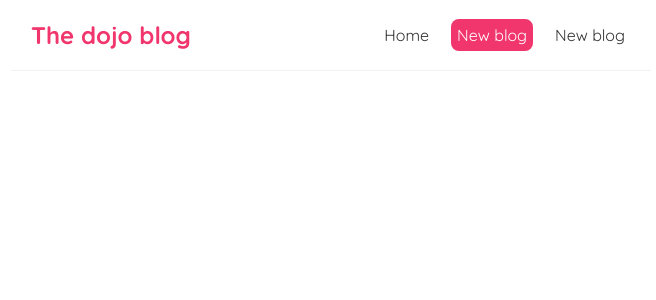
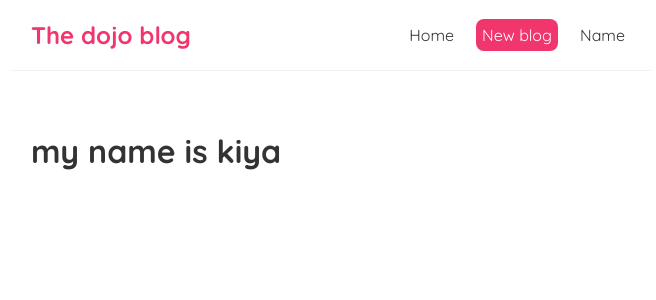
Before and after one commit to kiyarashnd/Blog, a React (Create React App) app: page /name in a window 1280 px wide. Shown: the top 300 px of the page, without its empty margins (309-965 px from the left). Built offline with nearby package versions, Linux system fonts and the light colour scheme.

Commit message:
change navbar name with router

```diff
--- a/src/App.js
+++ b/src/App.js
@@ -3,6 +3,7 @@ import Navbar from './Navbar';
 import Home from './Home';
 import { BrowserRouter as Router, Route, Switch } from 'react-router-dom'
 import Create from './Create';
+import Name from './Name';
 
 function App() {
 
@@ -19,6 +20,10 @@ function App() {
               {/* made Create components*/}
               <Create />
             </Route>
+
+            <Route exact path="/name">
+              <Name />
+            </Route>
           </Switch>
         </div>
       </div>
--- /dev/null
+++ b/src/Name.js
@@ -0,0 +1,7 @@
+const Name = () => {
+    return (
+        <h1>my name is kiya</h1>
+    );
+}
+
+export default Name;
--- a/src/Navbar.js
+++ b/src/Navbar.js
@@ -11,7 +11,7 @@ const Navbar = () => {
                     borderRadius: '8px'
                 }}>New blog</a>
 
-                <a href="/create">New blog</a>
+                <a href="/name">Name</a>
             </div>
         </nav>
     );
```
